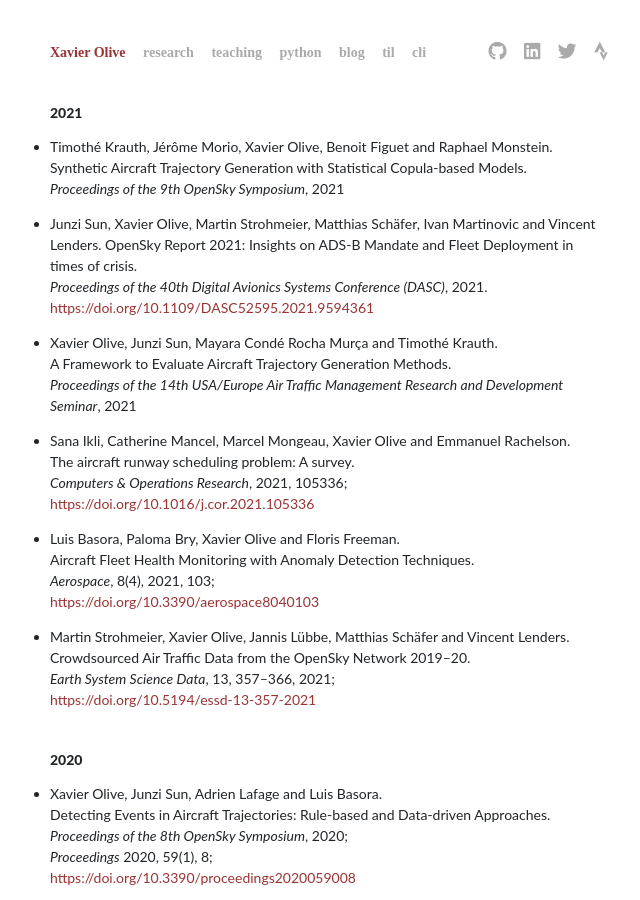
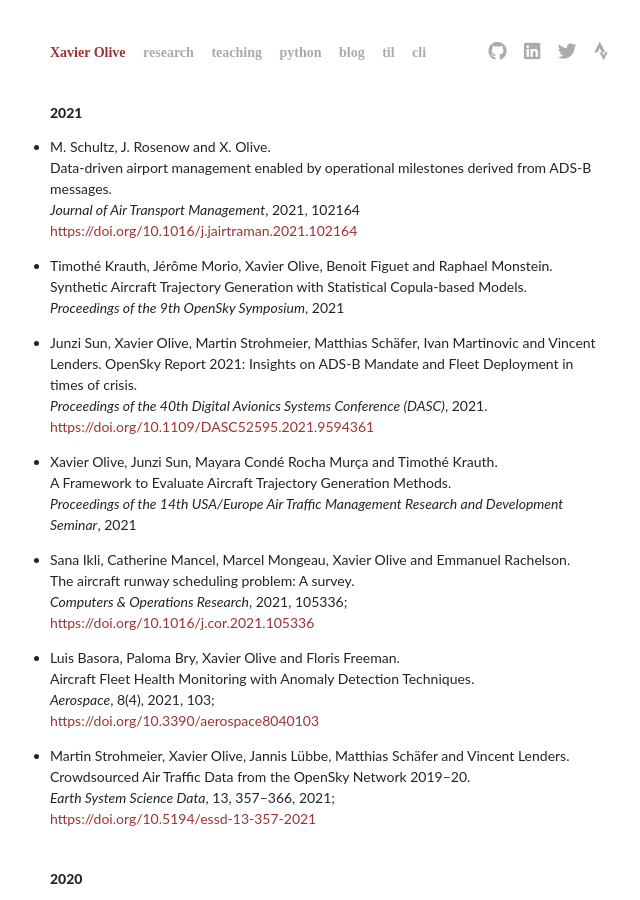
Before and after one commit to xoolive/xoolive.github.io, a Jekyll site: the page built from _pages/publications.md, in a window 1280 px wide and 900 px high. Shown: the whole window, without its empty margins (311-951 px from the left). Built offline with Jekyll 4.4.1, drawn with Linux system fonts in a browser that asks for light colours; nearby versions of some CDN libraries; some web fonts are replaced; a script that is not in the unit is left out.

Commit message:
add publication

```diff
--- a/_pages/publications.md
+++ b/_pages/publications.md
@@ -5,6 +5,11 @@ permalink: /publications/
 ---
 
 ## 2021
+
+- M. Schultz, J. Rosenow and X. Olive.
+  Data-driven airport management enabled by operational milestones derived from ADS-B messages.
+  _Journal of Air Transport Management_, 2021, 102164
+  [https://doi.org/10.1016/j.jairtraman.2021.102164](https://doi.org/10.1016/j.jairtraman.2021.102164)
 
 - Timothé Krauth, Jérôme Morio, Xavier Olive, Benoit Figuet and Raphael Monstein.
   Synthetic Aircraft Trajectory Generation with Statistical Copula-based Models.
```
